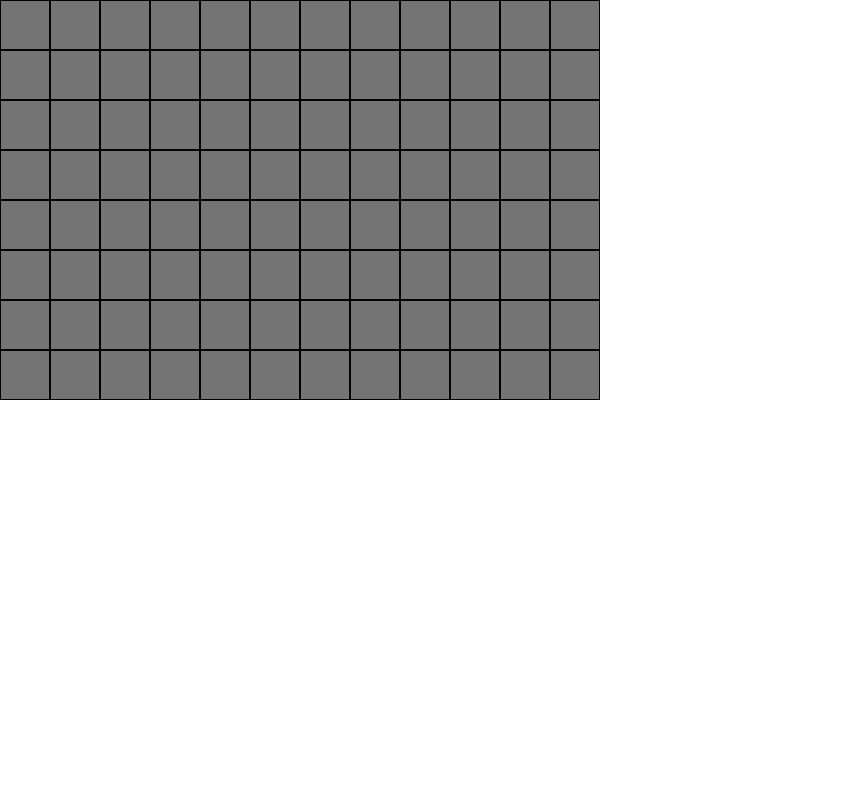
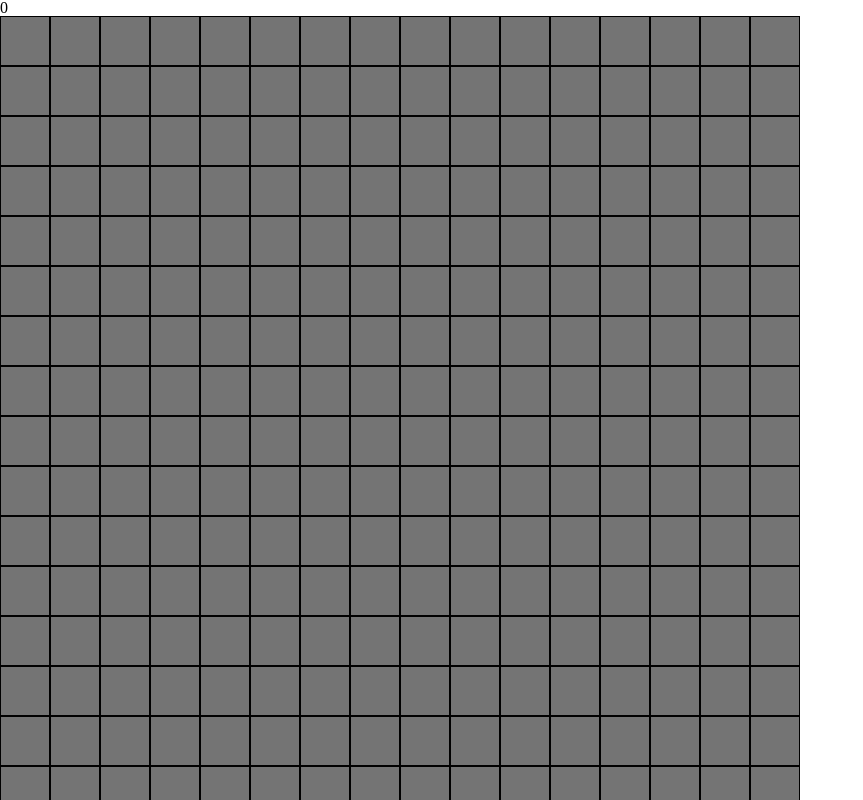
Before and after one commit to gpsign/minesweeper, a React (Vite) app: page / in a window 1280 px wide. Shown: the top 800 px of the page, without its empty margins (0-863 px from the left). Built offline with nearby package versions, Linux system fonts and the light colour scheme.

Commit message:
feat: :construction: Mines Counter

```diff
--- a/src/App.tsx
+++ b/src/App.tsx
@@ -1,9 +1,10 @@
 import "./App.css";
+import Utils from "./classes/Utils";
 import Minefield from "./components/Minefield";
 
-const WIDTH = Math.floor(window.innerWidth / 100);
-const HEIGHT = Math.floor(window.innerHeight / 100);
-const MINES = Math.floor((WIDTH * HEIGHT) / 5);
+const WIDTH = Utils.nvv(16, Math.floor(window.innerWidth / 100))!;
+const HEIGHT = Utils.nvv(30, Math.floor(window.innerHeight / 100))!;
+const MINES = Utils.nvv(99, Math.floor((WIDTH * HEIGHT) / 5))!;
 
 function App() {
   return (
--- a/src/classes/Field.ts
+++ b/src/classes/Field.ts
@@ -128,7 +128,11 @@ export default class Field {
   }
 
   checkWin() {
-    if (this.flagged.entries.length !== this.answers.length) return false;
+    if (this.flagged.size !== this.answers.length) return false;
     return this.answers.every(([x, y]) => this.flagged.has(x, y));
   }
+
+  get remaining() {
+    return this.mines - this.flagged.size;
+  }
 }
--- /dev/null
+++ b/src/components/Counter.tsx
@@ -0,0 +1,7 @@
+import useStore from "../hooks/useStore";
+
+export default function Counter() {
+  const store = useStore();
+
+  return <>{store.get("counter", 0)}</>;
+}
--- a/src/components/Minefield.tsx
+++ b/src/components/Minefield.tsx
@@ -1,14 +1,15 @@
 import {
   createContext,
   useContext,
-  useEffect,
   useMemo,
   useRef,
   useState,
+  useTransition,
 } from "react";
 import Field from "../classes/Field";
 import Mine from "../classes/Mine";
 import { Random } from "../utils/Random";
+import Counter from "./Counter";
 import Tile from "./Tile";
 
 interface IMinefieldProps {
@@ -65,6 +66,7 @@ function FieldProvider({
   const field = useRef(new Field(width, height, mines)).current;
 
   const [gameover, setGameover] = useState(false);
+  const [_isPending, startTransition] = useTransition();
 
   const set: SetMineFunction = (x, y, callback) => {
     field.affected = [];
@@ -82,15 +84,10 @@ function FieldProvider({
     }
   };
 
-  const endGame = () => setGameover(true);
-
-  useEffect(
-    function gameoverAlert() {
-      if (!gameover) return;
-      alert("BOOM! 💣");
-    },
-    [gameover]
-  );
+  const endGame = () => {
+    alert("BOOM! 💣");
+    startTransition(() => setGameover(true));
+  };
 
   return (
     <FieldContext.Provider value={{ set, gameover, endGame, field }}>
@@ -112,6 +109,7 @@ export default function Minefield({ width, height, mines }: IMinefieldProps) {
 
   return (
     <FieldProvider width={width} height={height} mines={mines}>
+      <Counter />
       <div className="minefield" style={style}>
         <FieldGrid />
       </div>
--- a/src/components/Tile.tsx
+++ b/src/components/Tile.tsx
@@ -1,5 +1,6 @@
 import { useMemo } from "react";
 import Mine, { Status } from "../classes/Mine";
+import { Store } from "../classes/Store";
 import { useMine, useMineField } from "./Minefield";
 
 interface ITileProps {
@@ -21,7 +22,7 @@ const COLORS = [
 ];
 
 export default function Tile({ x, y }: ITileProps) {
-  const { set, gameover, endGame } = useMineField();
+  const { set, gameover, endGame, field } = useMineField();
 
   const mine = useMine(x, y);
   const status = mine.status;
@@ -67,6 +68,7 @@ export default function Tile({ x, y }: ITileProps) {
     if (opened) return;
 
     set(x, y, mine.flag);
+    Store.set("counter", field.remaining);
   };
 
   return (
```
